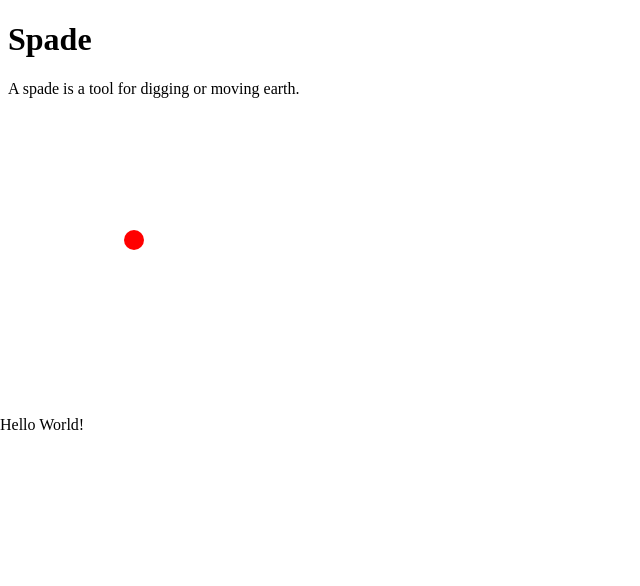
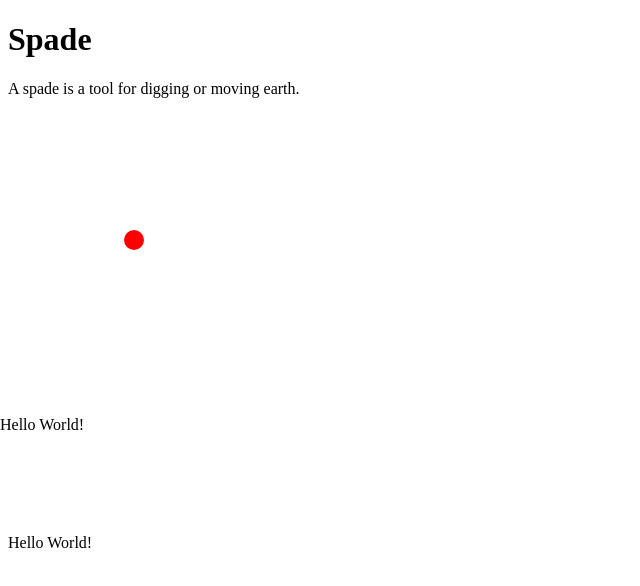
Before and after one commit to Spade13/spade13.github.io, a plain HTML site: page index.html in a window 1280 px wide. Shown: the whole page, without its empty margins (0-640 px from the left). Drawn offline with Linux system fonts and the light colour scheme.

Commit message:
Update index.html

```diff
--- a/index.html
+++ b/index.html
@@ -57,3 +57,30 @@
     text.style.top = scrollTop + center + 'px';
   });
 </script>
+<p class="slide-in">Hello World!</p>
+
+<style>
+  .slide-in {
+    position: relative;
+    left: -100%;
+    transition: all 1s ease;
+  }
+  .slide-in.active {
+    left: 0;
+  }
+</style>
+
+<script>
+  var elements = document.querySelectorAll('.slide-in');
+  window.addEventListener('scroll', function() {
+    for (var i = 0; i < elements.length; i++) {
+      var element = elements[i];
+      var position = element.getBoundingClientRect();
+      if (position.top < window.innerHeight && position.bottom >= 0) {
+        element.classList.add('active');
+      } else {
+        element.classList.remove('active');
+      }
+    }
+  });
+</script>
```
